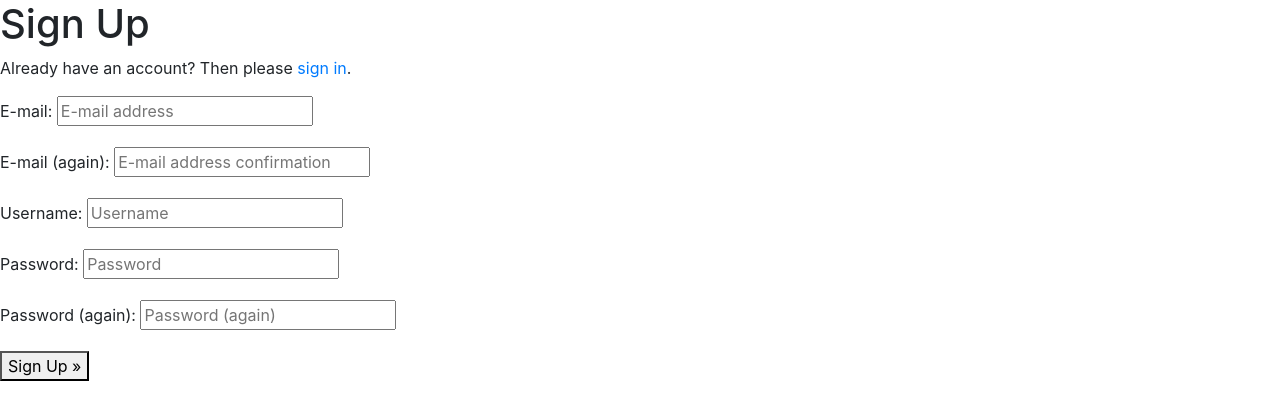
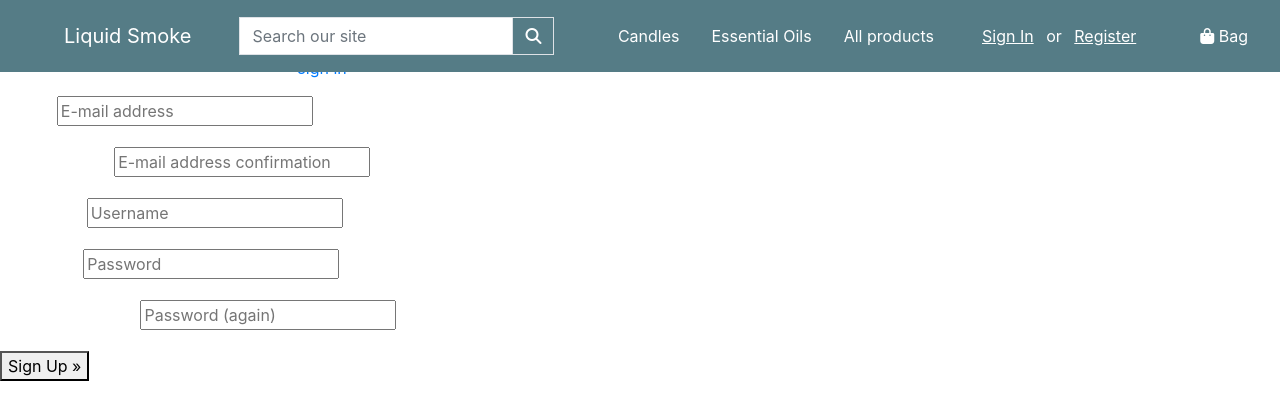
Before and after one commit to EddieStn/liquid-smoke, a Django app: page /accounts/signup/ in a window 1280 px wide. Shown: the top 420 px of the page. Run offline with Django 3.2, Linux system fonts and the light colour scheme; parts of the project's set-up code (start-up, migrations or seed data) failed here and were passed over; some libraries are stand-ins or nearby versions.

Commit message:
Build navbar

```diff
--- a/catalog/templates/home/index.html
+++ b/catalog/templates/home/index.html
@@ -2,5 +2,5 @@
 {% load static %}
 
 {% block content %}
-    <h1 class="text-success">TEST</h1>
+
 {% endblock %}
--- a/liquid_smoke/settings.py
+++ b/liquid_smoke/settings.py
@@ -148,6 +148,10 @@ USE_TZ = True
 # https://docs.djangoproject.com/en/3.2/howto/static-files/
 
 STATIC_URL = '/static/'
+STATICFILES_DIRS = (os.path.join(BASE_DIR, 'static'),)
+
+MEDIA_URL = '/media/'
+MEDIA_ROOT = os.path.join(BASE_DIR, 'media')
 
 # Default primary key field type
 # https://docs.djangoproject.com/en/3.2/ref/settings/#default-auto-field
--- a/static/css/base.css
+++ b/static/css/base.css
@@ -0,0 +1,29 @@
+
+.bg-nav {
+    background-color: rgb(85, 124, 134) !important;
+}
+
+.font-white {
+    color: white !important;
+}
+
+.bg-white {
+    background-color: white;
+}
+
+.account-link {
+    text-decoration: underline;
+    display: inline;
+    line-height: 2.5em;
+}
+
+.bag {
+    padding: 1em !important;
+}
+
+.menu-item {
+    padding: 0.5em;
+}
+.menu-item:hover {
+    background-color: rgb(33, 52, 58);
+}
--- a/templates/base.html
+++ b/templates/base.html
@@ -2,6 +2,7 @@
 
 <!doctype html>
 <html lang="en">
+
 <head>
 
   {% block meta %}
@@ -11,18 +12,70 @@
   {% endblock %}
 
   {% block corecss %}
-    <link rel="stylesheet" href="https://cdn.jsdelivr.net/npm/bootstrap@4.6.2/dist/css/bootstrap.min.css" integrity="sha384-xOolHFLEh07PJGoPkLv1IbcEPTNtaed2xpHsD9ESMhqIYd0nLMwNLD69Npy4HI+N" crossorigin="anonymous">
+  <link rel="stylesheet" href="https://cdn.jsdelivr.net/npm/bootstrap@4.6.2/dist/css/bootstrap.min.css"
+    integrity="sha384-xOolHFLEh07PJGoPkLv1IbcEPTNtaed2xpHsD9ESMhqIYd0nLMwNLD69Npy4HI+N" crossorigin="anonymous">
+  <link rel="stylesheet" href="{% static 'css/base.css' %}">
   {% endblock %}
 
   {% block corejs %}
-    <script src="https://cdn.jsdelivr.net/npm/jquery@3.5.1/dist/jquery.min.js" integrity="sha256-9/aliU8dGd2tb6OSsuzixeV4y/faTqgFtohetphbbj0=" crossorigin="anonymous"></script>
-    <script src="https://cdn.jsdelivr.net/npm/bootstrap@4.6.2/dist/js/bootstrap.bundle.min.js" integrity="sha384-Fy6S3B9q64WdZWQUiU+q4/2Lc9npb8tCaSX9FK7E8HnRr0Jz8D6OP9dO5Vg3Q9ct" crossorigin="anonymous"></script>
+  <script src="https://kit.fontawesome.com/f5991483d4.js" crossorigin="anonymous"></script>
+  <script src="https://cdn.jsdelivr.net/npm/jquery@3.5.1/dist/jquery.min.js"
+    integrity="sha256-9/aliU8dGd2tb6OSsuzixeV4y/faTqgFtohetphbbj0=" crossorigin="anonymous"></script>
+  <script src="https://cdn.jsdelivr.net/npm/bootstrap@4.6.2/dist/js/bootstrap.bundle.min.js"
+    integrity="sha384-Fy6S3B9q64WdZWQUiU+q4/2Lc9npb8tCaSX9FK7E8HnRr0Jz8D6OP9dO5Vg3Q9ct" crossorigin="anonymous">
+  </script>
   {% endblock %}
 
   <title>Liquid Smoke {% block extra_title %}{% endblock %}</title>
 </head>
-  <body>
-    <header class="container-fluid fixed-top"></header>
+
+<body class="font-white">
+  <header class="container-fluid fixed-top p-0">
+    <nav class="navbar navbar-expand-lg navbar-light bg-nav font-white">
+      <a class="navbar-brand font-white mx-5" href="#">Liquid Smoke</a>
+      <button class="navbar-toggler" type="button" data-toggle="collapse" data-target="#navbarSupportedContent" aria-controls="navbarSupportedContent" aria-expanded="false" aria-label="Toggle navigation">
+        <span><i class="fa-solid fa-bars font-white"></i></span>
+      </button>
+      <form class="form d-flex" method="GET" action="">
+        <div class="input-group w-100">
+          <input class="form-control me-2 border border-black rounded-0" type="text" name="q"
+            placeholder="Search our site">
+          <div class="input-group-append">
+            <button class="form-control form-control btn border border-black rounded-0" type="submit">
+              <span class="icon">
+                <i class="fas fa-search font-white"></i>
+              </span>
+            </button>
+          </div>
+        </div>
+      </form>
+      <div class="collapse navbar-collapse bg-nav" id="navbarSupportedContent">
+        <ul class="navbar-nav ml-auto mr-3">
+          <li class="nav-item dropdown menu-item">
+            <a class="nav-link font-white" href="#" role="button" data-toggle="dropdown" aria-expanded="false">
+              Candles
+            </a>
+          </li>
+          <li class="nav-item dropdown menu-item">
+            <a class="nav-link font-white" href="#" role="button" data-toggle="dropdown" aria-expanded="false">
+              Essential Oils
+            </a>
+          </li>
+          <li class="nav-item dropdown menu-item">
+            <a class="nav-link font-white" href="#" role="button" data-toggle="dropdown" aria-expanded="false">
+              All products
+            </a>
+          </li>
+          <li class="nav-item dropdown menu-item mx-lg-3">
+              <a href="#" class="nav-link font-white account-link">Sign In</a>
+              <span>or</span>
+              <a href="#" class="nav-link font-white account-link">Register</a>
+          </li>
+        </ul>
+      </div>
+      <a href="#" class="bag nav-item font-white menu-item"><i class="fa-solid fa-bag-shopping"></i> Bag</a>
+    </nav>
+  </header>
 
   {% if messages %}
   <div class="message-container"></div>
@@ -38,4 +91,5 @@
   {% endblock %}
 
 </body>
+
 </html>
```
Lines whose indentation alone changed are shown as unchanged.
